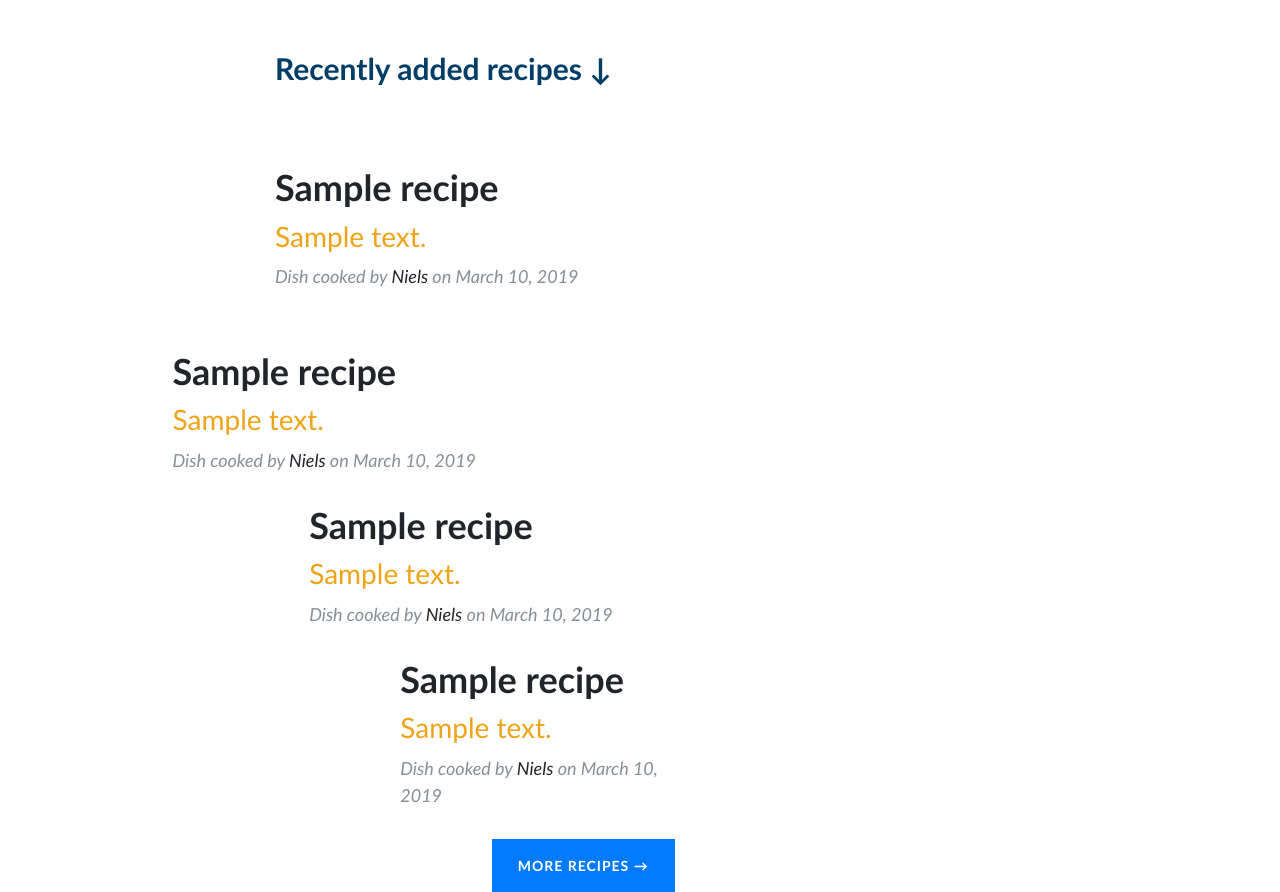
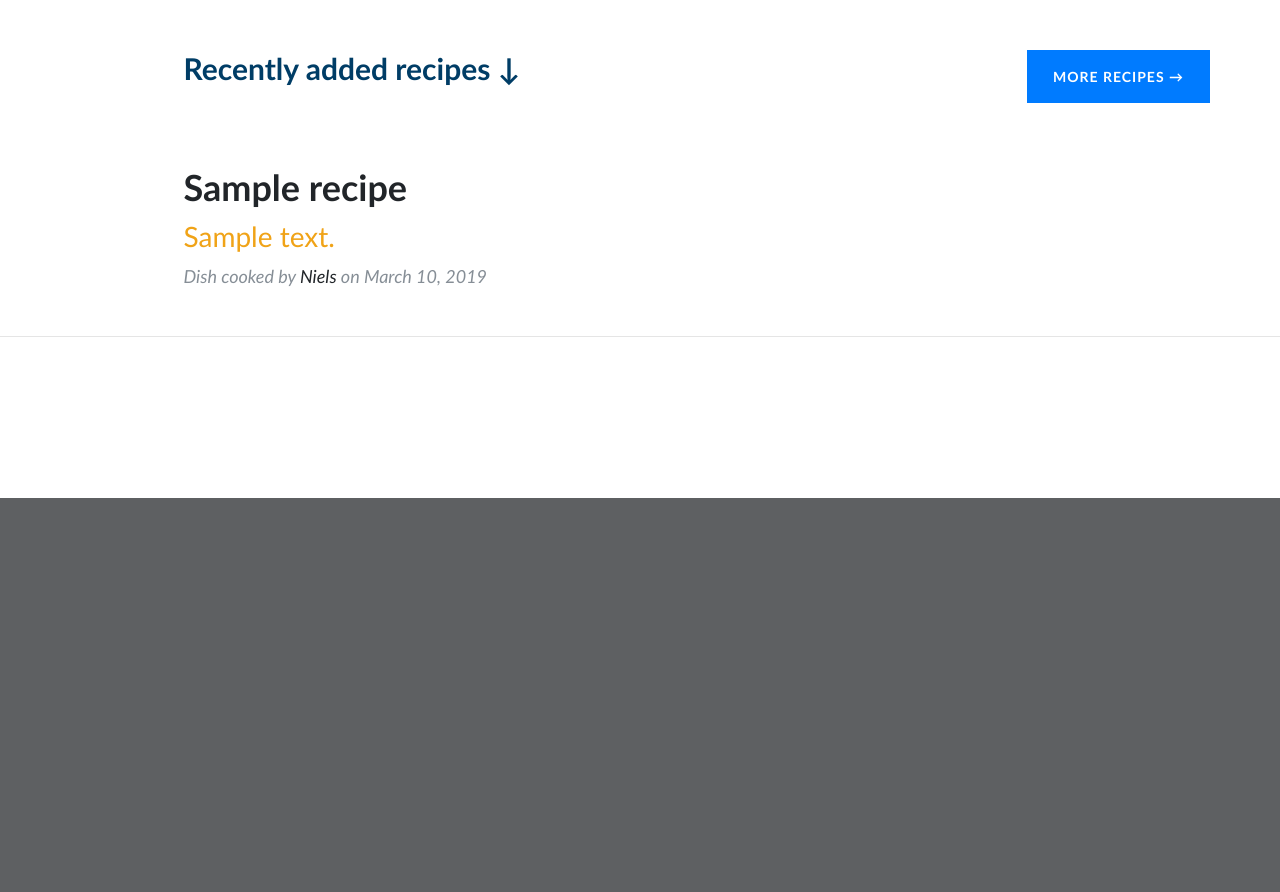
Before and after one commit to Code-Institute-Submissions/portfolio-8, a Flask app: page / in a window 1280 px wide. Shown: the part 532-1424 px from the top of the page. After the commit the page ends 1030 px from the top, so only its background shows below. Run offline with Flask 2, Linux system fonts and the light colour scheme; a database or web service that is not in the repository returns one stand-in record (values such as "Sample title"); some libraries are stand-ins or nearby versions.

Commit message:
changed route links from recipces to detailpage and index

```diff
--- a/run.py
+++ b/run.py
@@ -3,6 +3,7 @@ import json
 from flask import Flask, render_template, request, flash, redirect, request, url_for, jsonify, json
 from flask_pymongo import PyMongo
 from bson.objectid import ObjectId
+from pprint import pprint
 
 app = Flask (__name__)
 app.config["SECRET_KEY"] = os.getenv('SECRET_KEY')
@@ -19,7 +20,7 @@ mongo = PyMongo(app)
 @app.route('/')
 def index():
 
-    return render_template("index.html", page_title="Home", recipes=mongo.db.recipes.find())
+    return render_template("index.html", page_title="Home",  recipes = mongo.db.recipes.find().sort('_id'))
 
 
 ### routing the about page ###
@@ -47,13 +48,15 @@ def about_member(member_name):
 ### show recipe on detailpage (single recipe page)  ###
 
 @app.route('/')
-@app.route('/detailpage')
-def detailpage():
+@app.route('/detailpage/<recipe_id>  ')
+def detailpage(recipe_id):
+    mongo.db.recipes.find_one({'_id': ObjectId(recipe_id)})
     return render_template("detailpage.html", recipes=mongo.db.recipes.find())
 
 @app.route('/')
-@app.route('/get_recipes')
+@app.route('/get_recipes/<recipe_id>')
 def get_recipes():
+
     return render_template("detailpage.html", recipes=mongo.db.recipes.find())
 
 
--- a/templates/Untitled2.html
+++ /dev/null
@@ -1,5 +0,0 @@
- Zou ook moeten werken.
-
- {% for cat in categories %}
-  {{cat.recipe_name}}
-  {% endfor %}
--- a/templates/detailpage.html
+++ b/templates/detailpage.html
@@ -8,9 +8,9 @@
 
 
 
-
 <h2>{{recipe.recipe_name}} </h2>
 <h3>{{recipe.description}}</h3>
+
 <i class="fa fa-map-marker" style="font-size:15px"></i>   Cuisine Region: {{recipe.cuisine_region}}
 
 
--- a/templates/index.html
+++ b/templates/index.html
@@ -4,23 +4,28 @@
 
 
 
-       <div class="row">
+<div class="row">
+
+      <div class="col-lg-8 col-md-10 mx-auto">
+        <h5>Recently added recipes &darr; </h5>
+
+        {% for r in recipes %}
+
+        <div class="post-preview">
+          <a href="/detailpage">
+
+
+            <h2 class="post-title">
+
+               {{ r['recipe_name'] }}
 
 
 
-      <div class="col-lg-8 col-md-10 mx-auto">
-        <h5>Recently added recipes &darr; </h5>
-         {% for recipe in recipes %}
-        <div class="post-preview">
-
-          <a href="/detailpage">
-
-            <h2 class="post-title">
-              {{recipe.recipe_name}}
             </h2>
 
             <h3 class="post-subtitle">
-            {{recipe.description}}
+
+           {{ r['description'] }}
 
             </h3>
 
@@ -29,77 +34,11 @@
             <a href="/about">Niels</a>
             on March 10, 2019</p>
         </div>
+
          {% endfor %}
 
 
         </div>
-
-
-        <div class="col-lg-8 col-md-10 mx-auto">
-         {% for recipe in recipes %}
-        <div class="post-preview">
-
-          <a href="/detailpage">
-
-            <h2 class="post-title">
-              {{recipe.recipe_name}}
-            </h2>
-            <h3 class="post-subtitle">
-              {{recipe.recipe_description}}
-            </h3>
-          </a>
-          <p class="post-meta">Dish cooked by
-            <a href="/about">Niels</a>
-            on March 10, 2019</p>
-        </div>
-         {% endfor %}
-
-
-        <div class="col-lg-8 col-md-10 mx-auto">
-         {% for recipe in recipes %}
-        <div class="post-preview">
-
-          <a href="/detailpage">
-
-            <h2 class="post-title">
-              {{recipe.recipe_name}}
-            </h2>
-            <h3 class="post-subtitle">
-              {{recipe.recipe_description}}
-            </h3>
-          </a>
-          <p class="post-meta">Dish cooked by
-            <a href="/about">Niels</a>
-            on March 10, 2019</p>
-        </div>
-         {% endfor %}
-
-
-        <div class="col-lg-8 col-md-10 mx-auto">
-         {% for recipe in recipes %}
-        <div class="post-preview">
-
-          <a href="/detailpage">
-
-            <h2 class="post-title">
-              {{recipe.recipe_name}}
-            </h2>
-            <h3 class="post-subtitle">
-              {{recipe.recipe_description}}
-            </h3>
-          </a>
-          <p class="post-meta">Dish cooked by
-            <a href="/about">Niels</a>
-            on March 10, 2019</p>
-        </div>
-         {% endfor %}
-
-
-
-
-
-
-        <!-- Pager -->
         <div class="clearfix">
           <a class="btn btn-primary float-right" href="/recipes">More recipes &rarr;</a>
         </div>
--- a/templates/recipes.html
+++ b/templates/recipes.html
@@ -127,11 +127,12 @@
 
 
             {% for recipe in recipes %}
-            <a href="/detailpage"><img class="card-img-top" src="{{recipe.recipe_image}}" alt="demo"></a>
+
+            <a href="/detailpage/{{recipe._id}}"><img class="card-img-top" src="{{recipe.recipe_image}}" alt="demo"></a>
 
             <div class="card-body">
               <h4 class="card-title">
-                <a href="/detailpage">{{recipe.recipe_name}}   </a>
+                <a href="/detailpage/{{recipe._id}}">{{recipe.recipe_name}}   </a>
               </h4>
               <p class="card-text">  {{recipe.description}}  </p>
             </div>
```
Also changed, not shown: mongo.py (+7 -1 lines), README.md, templates/editrecipe.html (line endings or trailing spaces).
